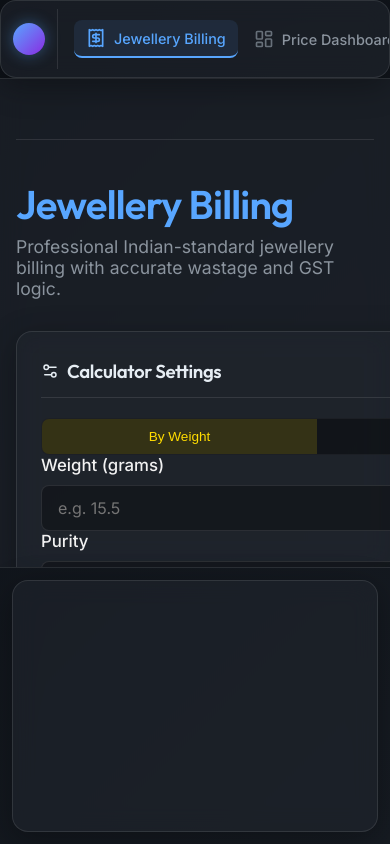
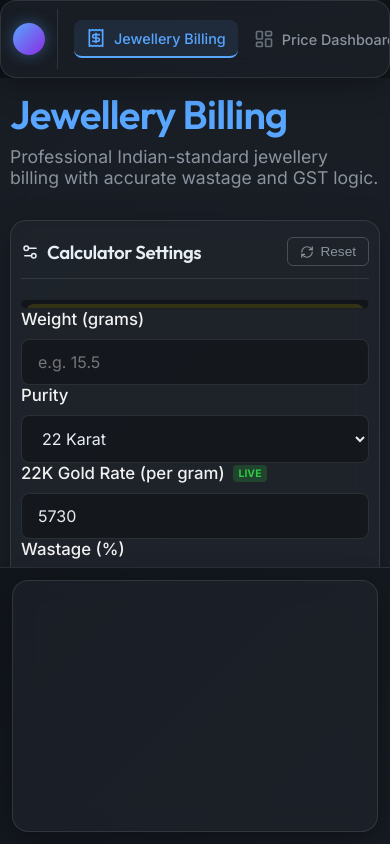
Before and after one commit to Aeliyaprabukiran/AGProjects, a React (Vite) app in the folder multi-tool-dashboard/: page / in a window 390 px wide. Built offline with nearby package versions, Linux system fonts and the light colour scheme; no server answers.

Commit message:
feat: add JewelleryCalculator component and associated global feature styles

```diff
--- a/multi-tool-dashboard/src/App.css
+++ b/multi-tool-dashboard/src/App.css
@@ -226,6 +226,11 @@
     height: 100vh;
     height: 100dvh;
     overflow: hidden;
+    overflow-x: hidden;
+  }
+
+  body {
+    overflow-x: hidden;
   }
 
   .sidebar {
@@ -305,13 +310,12 @@
   }
 
   .feature-container {
-    padding: 20px 16px;
+    padding: 12px 10px;
     border-radius: 0;
-    border-left: none;
-    border-right: none;
-    border-bottom: none;
+    border: none;
     flex: 1;
     height: 100%;
+    overflow-x: hidden;
   }
 
   .ads-sidebar {
--- a/multi-tool-dashboard/src/Features.css
+++ b/multi-tool-dashboard/src/Features.css
@@ -11,11 +11,23 @@
   padding: 24px;
 }
 
+@media (max-width: 768px) {
+  .panel {
+    padding: 16px 12px;
+  }
+}
+
 /* Common Layouts */
 .calc-layout, .bmi-layout, .tags-layout {
   display: flex;
   gap: 24px;
   flex: 1;
+}
+
+@media (max-width: 1100px) {
+  .calc-layout, .bmi-layout, .tags-layout {
+    flex-direction: column;
+  }
 }
 
 .calc-input-section, .bmi-input-section, .tags-input-section {
@@ -189,6 +201,7 @@
   border-radius: 12px;
   padding: 4px;
   margin-bottom: 24px;
+  overflow: hidden;
 }
 
 .toggle-btn {
@@ -456,12 +469,88 @@
     font-size: 0.95rem;
   }
 
-  .tool-header p {
-    font-size: 0.95rem;
-  }
-
   .qr-presets {
     grid-template-columns: repeat(3, 1fr);
+  }
+
+  /* ── Jewellery Calculator mobile fixes ── */
+  .jc-wrapper {
+    margin-top: 20px;
+    padding-top: 20px;
+  }
+
+  .jc-toggle-group, .toggle-group {
+    flex-direction: column !important;
+    background: rgba(0,0,0,0.2);
+    gap: 4px;
+    padding: 4px;
+  }
+
+  .jc-toggle-group button, .toggle-btn {
+    width: 100% !important;
+    flex: none !important;
+    padding: 12px 8px;
+    font-size: 0.9rem;
+    white-space: normal;
+    text-align: center;
+    border-radius: 8px !important;
+  }
+
+  .jc-form-group-row {
+    flex-direction: column;
+    gap: 12px;
+  }
+
+  .jc-bill-card {
+    padding: 20px 16px;
+    border-radius: 12px;
+  }
+
+  .jc-bill-header h1 {
+    font-size: 1.4rem;
+  }
+
+  .jc-grand-total h2 {
+    font-size: 2.2rem;
+  }
+
+  .jc-grand-total {
+    padding: 16px;
+  }
+
+  .jc-item-row span,
+  .jc-item-row strong {
+    font-size: 0.88rem;
+  }
+
+  .jc-breakdown-row {
+    font-size: 0.88rem;
+  }
+
+  .jc-controls, .panel, .calc-input-section, .calc-result-section {
+    padding: 16px 10px !important;
+    width: 100% !important;
+    max-width: 100% !important;
+    overflow-x: hidden !important;
+  }
+
+  /* ── Random Picker mobile ── */
+  .rp-instant-name {
+    font-size: 2.2rem;
+  }
+
+  .rp-huge-btn {
+    padding: 14px 28px;
+    font-size: 0.95rem;
+  }
+
+  .rp-winner-alert {
+    padding: 16px;
+    gap: 12px;
+  }
+
+  .rp-winner-details h2 {
+    font-size: 1.4rem;
   }
 }
 
@@ -1738,27 +1827,9 @@
 /* ============================================================
    JEWELLERY CALCULATOR
    ============================================================ */
-.jc-wrapper {
-  margin-top: 40px;
-  border-top: 1px solid rgba(255,255,255,0.1);
-  padding-top: 40px;
-}
-
-.jc-grid {
-  display: grid;
-  grid-template-columns: 1fr 1fr;
-  gap: 32px;
-  align-items: flex-start;
-}
-
-@media (max-width: 1100px) {
-  .jc-grid {
-    grid-template-columns: 1fr;
-    gap: 24px;
-  }
-}
-
-.jc-controls {
+/* jc-wrapper and jc-grid removed in favor of common classes */
+
+.calc-input-section.jc-controls {
   display: flex;
   flex-direction: column;
 }
--- a/multi-tool-dashboard/src/features/JewelleryCalculator.jsx
+++ b/multi-tool-dashboard/src/features/JewelleryCalculator.jsx
@@ -177,15 +177,15 @@ const JewelleryCalculator = ({ liveGoldPrice24k }) => {
   });
 
   return (
-    <div className="jc-wrapper mt-8">
+    <div className="feature-wrapper">
       <div className="tool-header">
         <h1>Jewellery Billing</h1>
         <p>Professional Indian-standard jewellery billing with accurate wastage and GST logic.</p>
       </div>
 
-      <div className="jc-grid">
+      <div className="calc-layout">
         {/* Controls Section */}
-        <div className="jc-controls panel glass-panel">
+        <div className="calc-input-section panel glass-panel">
           <div className="jc-header-flex">
             <h3><Settings2 size={18} /> Calculator Settings</h3>
             <button className="jc-reset-btn" onClick={handleReset} title="Reset Fields">
@@ -285,7 +285,7 @@ const JewelleryCalculator = ({ liveGoldPrice24k }) => {
         </div>
 
         {/* Bill Preview Section */}
-        <div className="jc-preview-area">
+        <div className="calc-result-section">
           <div className="jc-bill-card" ref={billRef}>
             {/* Bill Header */}
             <div className="jc-bill-header">
```
